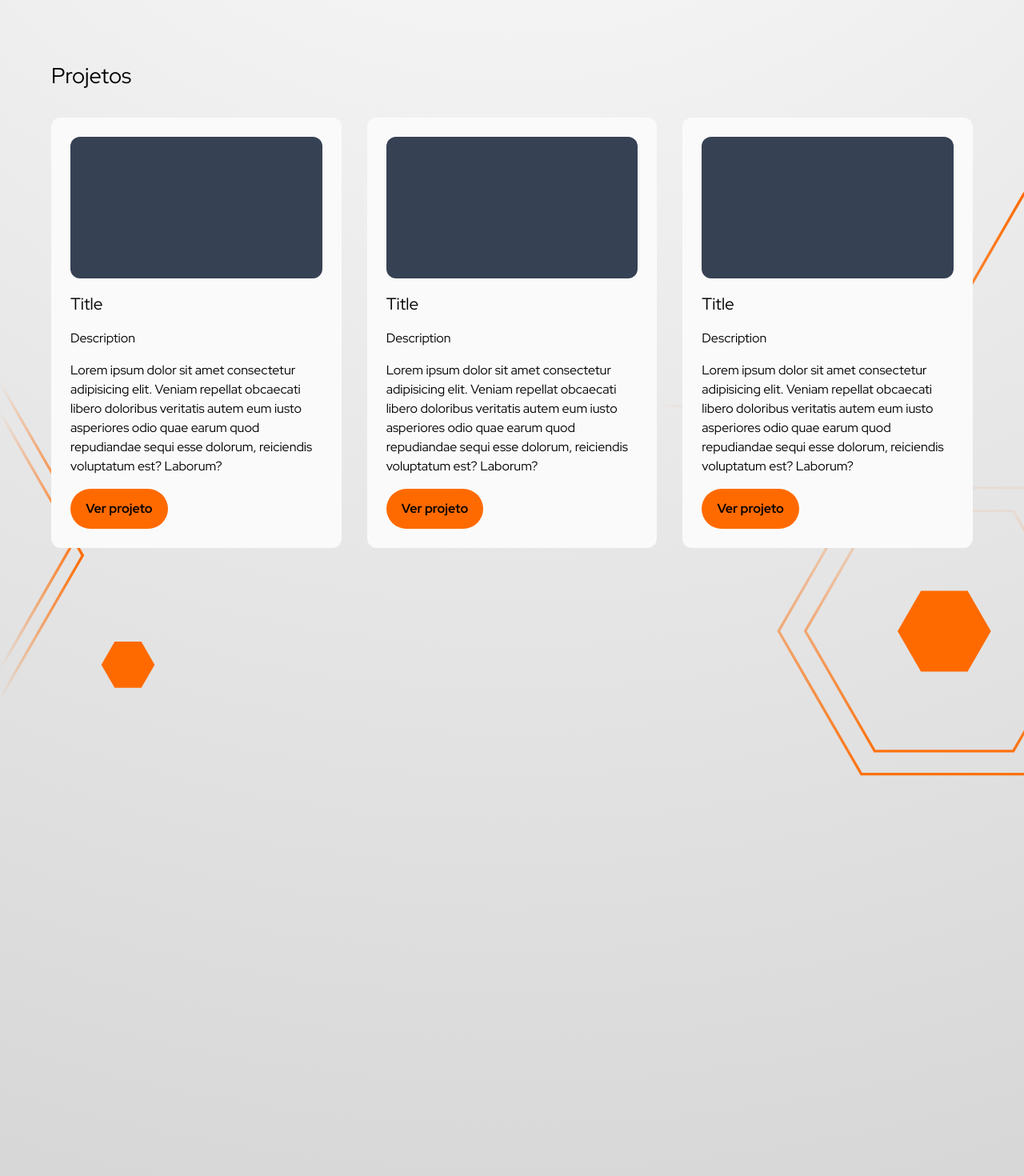
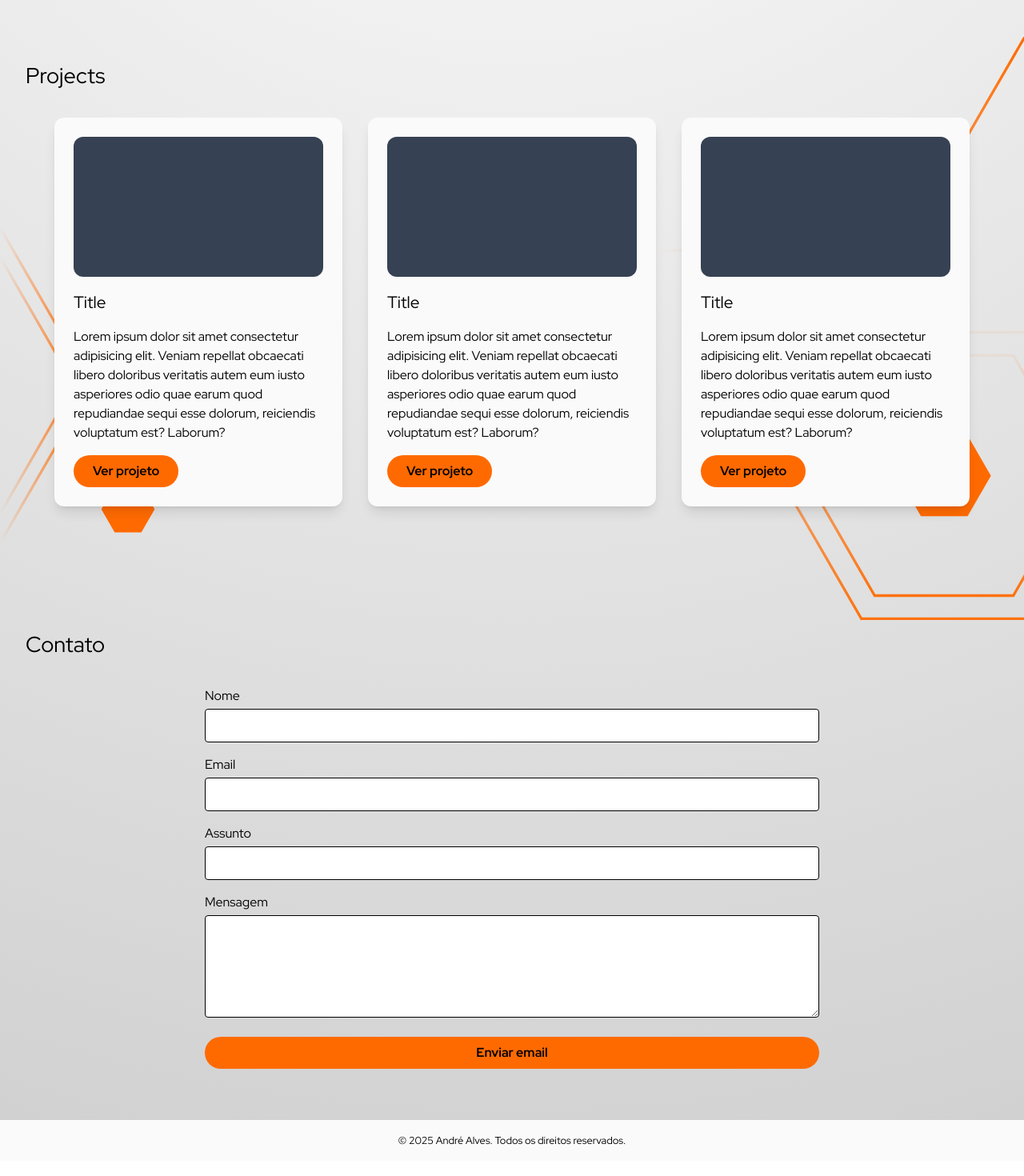
Before and after one commit to andre-f-alves/personal-home-page, a Next.js app: page / in a window 1280 px wide. Shown: the part 636-2106 px from the top of the page at 80% size. Built offline with nearby package versions, Linux system fonts and the light colour scheme.

Commit message:
chore: add contact form and adjust section spacing

```diff
--- a/src/app/components/contact-links.tsx
+++ b/src/app/components/contact-links.tsx
@@ -4,11 +4,14 @@ interface ContactLinkProps extends React.AnchorHTMLAttributes<HTMLAnchorElement>
   icon: string
 }
 
+const RECIPIENT = "andre.fortes.alves06@gmail.com"
+const WHATSAPP_NUMBER = "5513997866588"
+
 const links: ContactLinkProps[] = [
   { href: "https://github.com/andre-f-alves", icon: "mdi:github", target: "_blank" },
   { href: "https://linkedin.com/in/andré-alves-85ab73249", icon: "mdi:linkedin", target: "_blank" },
-  { href: "#", icon: "mdi:whatsapp", target: "_blank" },
-  { href: "#", icon: "mdi:email-outline" }
+  { href: `https://wa.me/${WHATSAPP_NUMBER}`, icon: "mdi:whatsapp", target: "_blank" },
+  { href: `mailto:${RECIPIENT}`, icon: "mdi:email-outline" }
 ]
 
 function ContactLink({ icon, ...props }: Readonly<ContactLinkProps>) {
--- a/src/app/components/contact-section.tsx
+++ b/src/app/components/contact-section.tsx
@@ -1,7 +1,78 @@
+"use client"
+
+import React, { useState } from "react"
+import Section from "./section"
+
+const RECIPIENT = "andre.fortes.alves06@gmail.com"
+
 export default function ContactSection() {
+  const [name, setName] = useState("")
+  const [email, setEmail] = useState("")
+  const [subject, setSubject] = useState("")
+  const [message, setMessage] = useState("")
+
+  const handleSubmit = (e: React.FormEvent) => {
+    e.preventDefault()
+    const body = `Nome: ${name}\nEmail: ${email}\n\n${message}`
+    const mailto = `mailto:${RECIPIENT}?subject=${encodeURIComponent(subject)}&body=${encodeURIComponent(body)}`
+    window.location.href = mailto
+  }
+
   return (
-    <section id="contact">
+    <Section id="contact" title="Contato">
+      <div className="max-w-3xl mx-auto">
+        <form onSubmit={handleSubmit} className="grid gap-4">
+          <div className="grid gap-1">
+            <label htmlFor="name">Nome</label>
+            <input
+              id="name"
+              type="text"
+              value={name}
+              onChange={(e) => setName(e.target.value)}
+              required
+              className="rounded p-2 border bg-white"
+            />
+          </div>
 
-    </section>
+          <div className="grid gap-1">
+            <label htmlFor="email">Email</label>
+            <input
+              id="email"
+              type="email"
+              value={email}
+              onChange={(e) => setEmail(e.target.value)}
+              required
+              className="rounded p-2 border bg-white"
+            />
+          </div>
+
+          <div className="grid gap-1">
+            <label htmlFor="subject">Assunto</label>
+            <input
+              id="subject"
+              type="text"
+              value={subject}
+              onChange={(e) => setSubject(e.target.value)}
+              className="rounded p-2 border bg-white"
+            />
+          </div>
+
+          <div className="grid gap-1">
+            <label htmlFor="message">Mensagem</label>
+            <textarea
+              id="message"
+              value={message}
+              onChange={(e) => setMessage(e.target.value)}
+              required
+              className="rounded p-2 border h-32 bg-white"
+            />
+          </div>
+
+          <button type="submit" className="mt-2 py-2 px-6 font-bold rounded-full bg-brand">
+            Enviar email
+          </button>
+        </form>
+      </div>
+    </Section>
   )
 }
--- /dev/null
+++ b/src/app/components/footer.tsx
@@ -0,0 +1,7 @@
+export default function Footer() {
+  return (
+    <footer className="py-4 mt-12 text-[.8rem] text-center bg-header-footer-color">
+      <p>&copy; {new Date().getFullYear()} André Alves. Todos os direitos reservados.</p>
+    </footer>
+  )
+}
--- a/src/app/components/header.tsx
+++ b/src/app/components/header.tsx
@@ -2,7 +2,7 @@ import NavBar from "./nav-bar"
 
 export default function Header() {
   return (
-    <header className="relative flex justify-between items-center max-w-[120rem] mx-auto p-[1rem_2rem] md:p-[1rem_4rem] bg-header-color shadow-md">
+    <header className="relative flex justify-between items-center max-w-[120rem] py-4 px-8 md:px-16 mx-auto bg-header-footer-color shadow-md">
       <span className="font-[Consolas] text-[1.25rem] text-brand leading-none">
         &lt;André<br />&nbsp;&nbsp;Alves/&gt;
       </span>
--- a/src/app/components/home-section.tsx
+++ b/src/app/components/home-section.tsx
@@ -2,11 +2,10 @@ import ContactLinks from "./contact-links"
 
 export default function HomeSection() {
   return (
-    <section id="home" className="w-full">
+    <section id="home">
+      <div className="py-12 px-6 md:py-24 md:px-12 lg:px-20 xl:rounded-4xl bg-gray-500/5 border-1 border-gray-500/15 backdrop-blur-md shadow-sm">
 
-      <div className="max-w-7xl p-[3rem_1.5rem] md:p-[6rem_3rem] lg:px-20 mx-auto xl:rounded-4xl bg-gray-500/5 border-1 border-gray-500/15 backdrop-blur-md shadow-sm">
-
-        <div className="flex flex-col justify-center items-center md:items-start gap-[3rem] h-full text-center md:text-left">
+        <div className="flex flex-col justify-center items-center md:items-start gap-[3rem] text-center md:text-left">
 
           <div className="w-full flex flex-col items-center md:items-start gap-[.8rem]">
 
@@ -22,13 +21,13 @@ export default function HomeSection() {
           <div className="flex flex-col md:flex-row items-center gap-[2rem] w-full md:w-max">
             <a
               href="#projects"
-              className="text-nowrap p-[.8rem_1.2rem] font-bold rounded-full border-2 border-brand text-center leading-none bg-brand hover:bg-hover hover:border-hover"
+              className="text-nowrap py-3 px-6 font-bold rounded-full border-2 border-brand text-center leading-none bg-brand hover:bg-hover hover:border-hover"
             >
               Ver projetos
             </a>
             <a
               href="#contact"
-              className="text-nowrap p-[.8rem_1.2rem] font-bold rounded-full border-2 border-brand text-center leading-none text-brand hover:text-hover hover:border-hover"
+              className="text-nowrap py-3 px-6 font-bold rounded-full border-2 border-brand text-center leading-none text-brand hover:text-hover hover:border-hover"
             >
               Entrar em contato
             </a>
--- a/src/app/components/mobile-nav-menu.tsx
+++ b/src/app/components/mobile-nav-menu.tsx
@@ -22,7 +22,7 @@ export default function MobileNavMenu({
   }, [])
 
   return (
-    <div style={{ top: `${top}px` }} className={`fixed right-0 bottom-0 p-[2rem_15vw] transition-transform duration-500 ease-in-out ${isMenuOpen ? "translate-x-0" : "translate-x-full"} bg-header-color shadow-md`}>
+    <div style={{ top: `${top}px` }} className={`fixed right-0 bottom-0 p-[2rem_15vw] transition-transform duration-500 ease-in-out ${isMenuOpen ? "translate-x-0" : "translate-x-full"} bg-header-footer-color shadow-md`}>
       <ul className="flex flex-col items-center gap-[3rem] list-none">
         {children}
       </ul>
--- a/src/app/components/project-card.tsx
+++ b/src/app/components/project-card.tsx
@@ -1,17 +1,16 @@
 export default function ProjectCard() {
   return (
-    <div className="flex flex-col gap-4 min-w-2xs max-w-94 p-6 rounded-xl bg-[hsl(0,0%,98%)] dark:bg-radial-[at_0%_0%] dark:from-[#2b2b2b] dark:to-[#0f0f0f]">
+    <div className="flex flex-col gap-4 min-w-2xs max-w-90 p-6 rounded-xl bg-[hsl(0,0%,98%)] dark:bg-radial-[at_0%_0%] dark:from-[#2b2b2b] dark:to-[#0f0f0f] shadow-lg">
       <div className="w-full aspect-video rounded-xl bg-gray-700">
       </div>
 
       <h3 className="text-h3">Title</h3>
-      <p>Description</p>
       <p>
         Lorem ipsum dolor sit amet consectetur adipisicing elit. Veniam repellat obcaecati libero doloribus veritatis autem eum iusto asperiores odio quae earum quod repudiandae sequi esse dolorum, reiciendis voluptatum est? Laborum?
       </p>
 
       <div>
-        <button type="button" className="font-bold p-[.8rem_1.2rem] rounded-full bg-brand">Ver projeto</button>
+        <button type="button" className="font-bold py-2 px-6 rounded-full bg-brand">Ver projeto</button>
       </div>
     </div>
   )
--- a/src/app/components/projects-section.tsx
+++ b/src/app/components/projects-section.tsx
@@ -1,17 +1,14 @@
+import Section from "./section"
 import ProjectCard from "./project-card"
 
 export default function ProjectsSection() {
   return (
-    <section id="projects" className="w-full">
-      <div className="p-[1rem_2rem] md:p-[1rem_4rem]">
-        <h2 className="text-h2 mb-8">Projetos</h2>
-
-        <div className="grid grid-rows-3 lg:grid-cols-3 gap-8">
-          <ProjectCard />
-          <ProjectCard />
-          <ProjectCard />
-        </div>
+    <Section id="projects" title="Projects">
+      <div className="flex flex-wrap justify-center gap-8 max-w-max mx-auto">
+        <ProjectCard />
+        <ProjectCard />
+        <ProjectCard />
       </div>
-    </section>
+    </Section>
   )
 }
--- /dev/null
+++ b/src/app/components/section.tsx
@@ -0,0 +1,20 @@
+type SectionProps = {
+  title: string
+  children: React.ReactNode
+  id: string
+}
+
+export default function Section({
+  title,
+  children,
+  id
+}: Readonly<SectionProps>) {
+  return (
+    <section id={id} className="w-full">
+      <div className="py-4 px-8">
+        <h2 className="text-h2 mb-8">{title}</h2>
+        {children}
+      </div>
+    </section>
+  )
+}
--- a/src/app/globals.css
+++ b/src/app/globals.css
@@ -4,7 +4,7 @@
   --background: radial-gradient(circle at top, #fff, #d0d0d0);
   --foreground: #000;
 
-  --header-color: hsl(0, 0%, 98%);
+  --header-footer-color: hsl(0, 0%, 98%);
 
   --title-color: #000;
 
@@ -17,7 +17,7 @@
     --background: radial-gradient(circle at top, #2b2b2b, #0f0f0f);
     --foreground: #eeeeee;
 
-    --header-color: #2b2b2b;
+    --header-footer-color: #2b2b2b;
 
     --title-color: #fff;
   }
@@ -30,7 +30,7 @@
   --text-h2: 1.7rem;
   --text-h3: 1.3rem;
 
-  --color-header-color: var(--header-color);
+  --color-header-footer-color: var(--header-footer-color);
   --color-title-color: var(--title-color);
 
   --color-brand: var(--brand-color);
--- a/src/app/page.tsx
+++ b/src/app/page.tsx
@@ -2,6 +2,8 @@ import Background from "./components/background"
 import Header from "./components/header"
 import HomeSection from "./components/home-section"
 import ProjectsSection from "./components/projects-section"
+import ContactSection from "./components/contact-section"
+import Footer from "./components/footer"
 
 export default function Home() {
   return (
@@ -12,10 +14,13 @@ export default function Home() {
         <Header />
       </div>
 
-      <main className="relative flex flex-col gap-30 max-w-[120rem] mx-auto">
+      <main className="relative flex flex-col gap-30 max-w-7xl mx-auto">
         <HomeSection />
         <ProjectsSection />
+        <ContactSection />
       </main>
+
+      <Footer />
     </>
   )
 }
```
